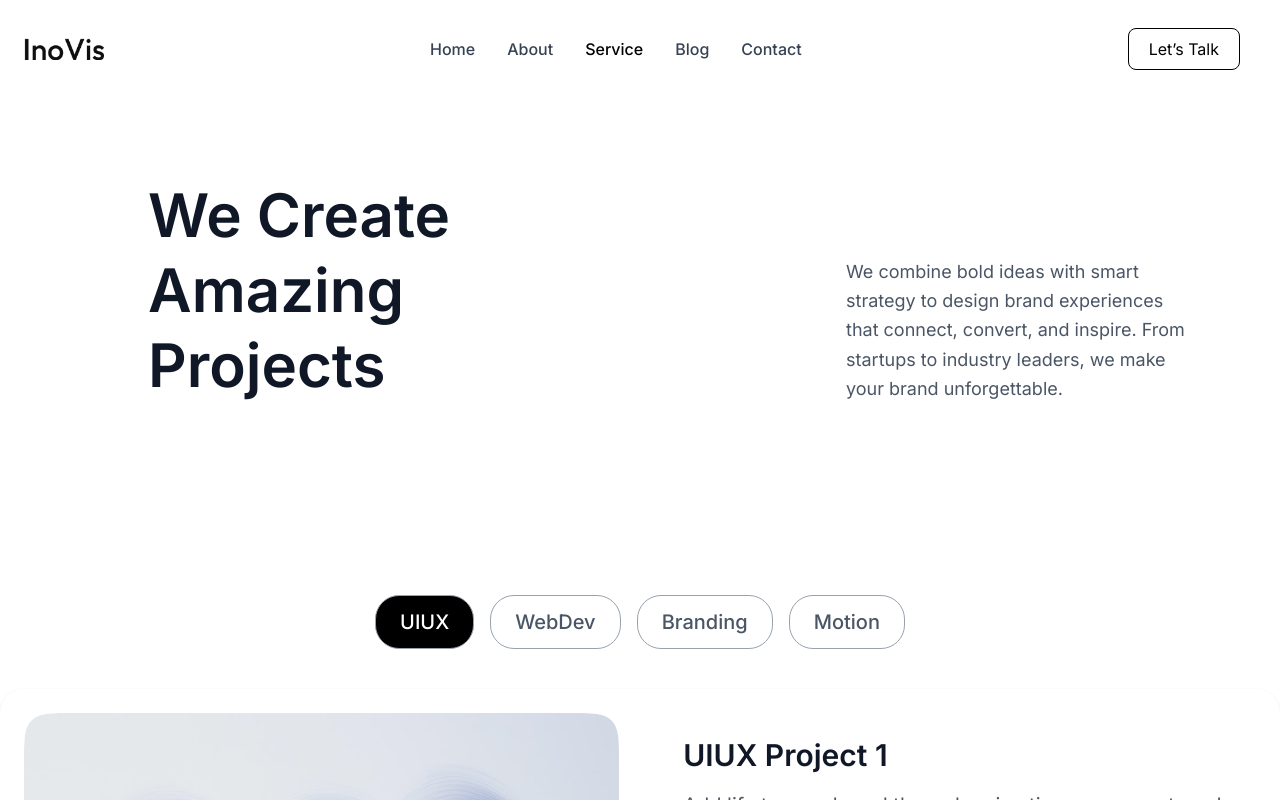
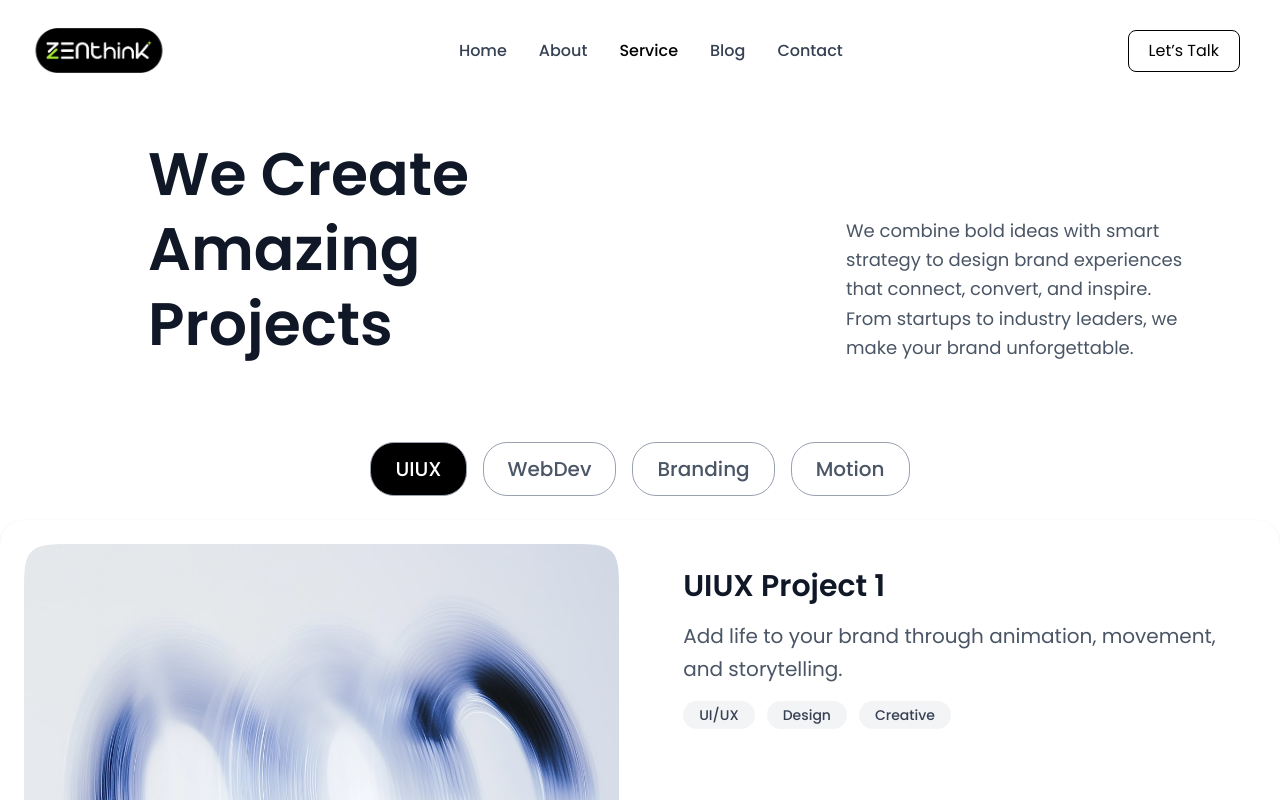
Before and after one commit to Meiprakash/Zenthink, a Next.js app: page /Service in a window 1280 px wide. Shown: the top 800 px of the page. Built offline with nearby package versions, Linux system fonts and the light colour scheme.

Commit message:
fix:replace zenthink logo instead of inovis

```diff
--- a/src/app/Components/Navbar/Navbar.tsx
+++ b/src/app/Components/Navbar/Navbar.tsx
@@ -35,9 +35,9 @@ const Navbar = () => {
           <motion.div
             whileHover={{ scale: 1.05 }}
             whileTap={{ scale: 0.95 }}
-            className="flex items-center space-x-2 cursor-pointer "
+            className="flex items-center space-x-2 cursor-pointer  "
           >
-            <Image src={logo} alt="Logo" width={80} height={50} />
+            <Image src="/ZenThink_Icon.png" alt="Logo" width={150} height={0} />
           </motion.div>
         </Link>
 
--- a/src/app/Service/Nav.tsx
+++ b/src/app/Service/Nav.tsx
@@ -72,9 +72,9 @@ const Nav = () => {
 
     return (
       <div>
-        <div className="flex flex-col  items-center justify-center text-lg sm:text-xl py-10 bg-gray-50bg-[radial-gradient(circle_at_center,white_0%,#EAE4F9_60%,#f9f9f9_100%)] min-h-screen">
+        <div className="flex flex-col   items-center justify-center text-lg sm:text-xl py-10 bg-gray-50bg-[radial-gradient(circle_at_center,white_0%,#EAE4F9_60%,#f9f9f9_100%)] mt-1">
           {/* Nav Buttons */}
-          <ul className="flex flex-row justify-center gap-3  md:gap-4 text-gray-700  font-medium mb-10">
+          <ul className="flex flex-row justify-center gap-3  md:gap-4 text-gray-700  font-medium mb-6">
             {navItems.map((item) => (
               <li
                 key={item}
--- a/src/app/Service/page.tsx
+++ b/src/app/Service/page.tsx
@@ -14,7 +14,7 @@ const Service: React.FC = () => {
     <div className="bg-white">
       <Navbar />
 
-      <section className="w-full  bg-white py-20 px-6 md:px-12 lg:px-20 overflow-hidden">
+      <section className="w-full  bg-white py-9 px-6 md:px-12 lg:px-20 overflow-hidden">
         <motion.div
           initial={{ opacity: 0, y: 40 }}
           whileInView={{ opacity: 1, y: 0 }}
--- a/src/app/globals.css
+++ b/src/app/globals.css
@@ -18,13 +18,14 @@
   :root {
     --background: #0a0a0a;
     --foreground: #ededed;
+     --font-poppins: 'Poppins', system-ui, -apple-system, 'Segoe UI', Roboto, 'Helvetica Neue', Arial;
   }
 }
 
 body {
   background: var(--background);
   color: var(--foreground);
-  font-family: "Inter", sans-serif;
+   font-family: var(--font-poppins), sans-serif;
 }
 
 @keyframes scroll-up {
--- a/src/app/layout.tsx
+++ b/src/app/layout.tsx
@@ -1,20 +1,18 @@
 import type { Metadata } from "next";
-import { Geist, Geist_Mono } from "next/font/google";
+import {  Poppins } from "next/font/google";
+
 import "./globals.css";
 
-const geistSans = Geist({
-  variable: "--font-geist-sans",
+const poppins = Poppins({
   subsets: ["latin"],
-});
-
-const geistMono = Geist_Mono({
-  variable: "--font-geist-mono",
-  subsets: ["latin"],
+  weight: ["300", "400", "500", "600", "700"],
+  variable: "--font-poppins",
 });
 
 export const metadata: Metadata = {
-  title: "Inovis",
+  title: "Zenthink",
   description: "Generated by create next app",
+  icons:"favicon.svg"
 };
 
 export default function RootLayout({
@@ -25,7 +23,7 @@ export default function RootLayout({
   return (
     <html lang="en">
       <body
-        className={`${geistSans.variable} ${geistMono.variable} antialiased`}
+        className={`${poppins.variable}  antialiased`}
       >
         {children}
       </body>
```
Also changed, not shown: public/ZenThink_Icon.png (added), src/app/favicon.svg (added).
